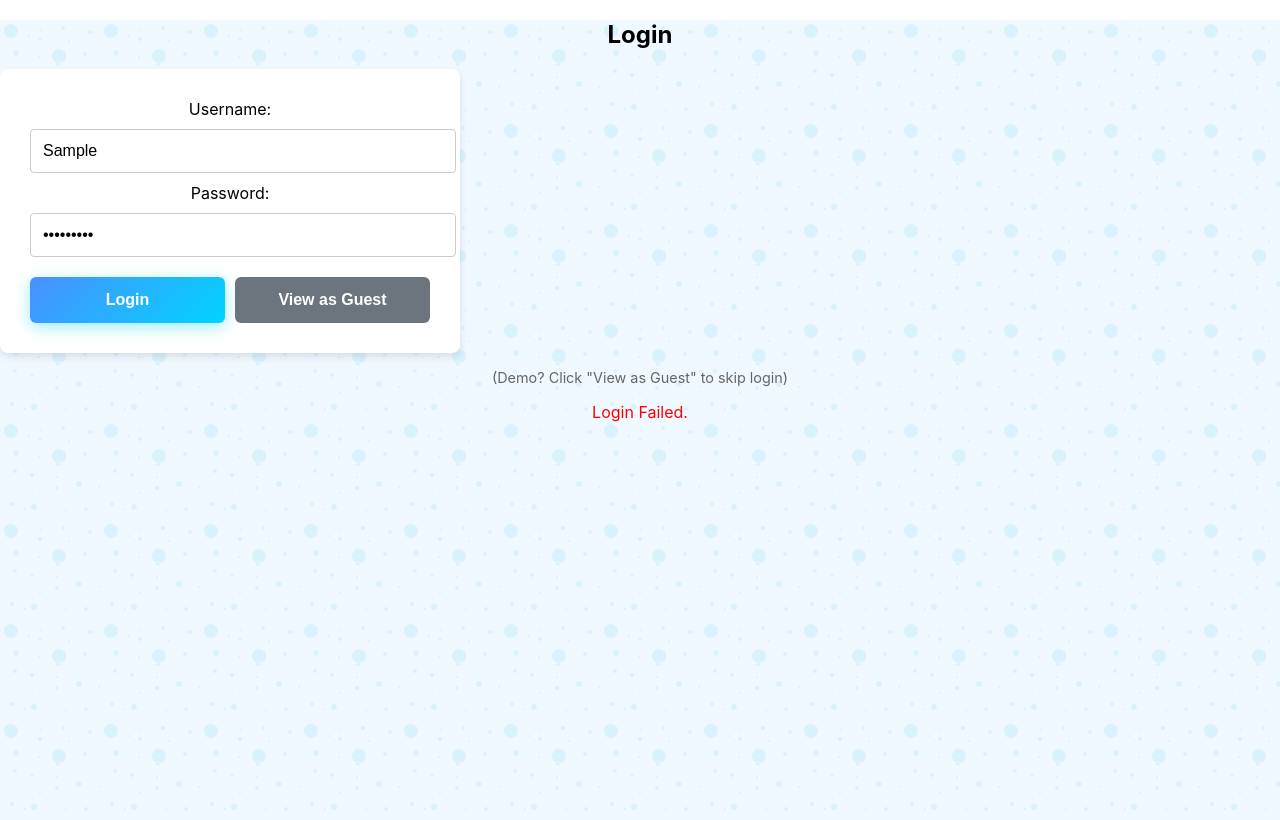
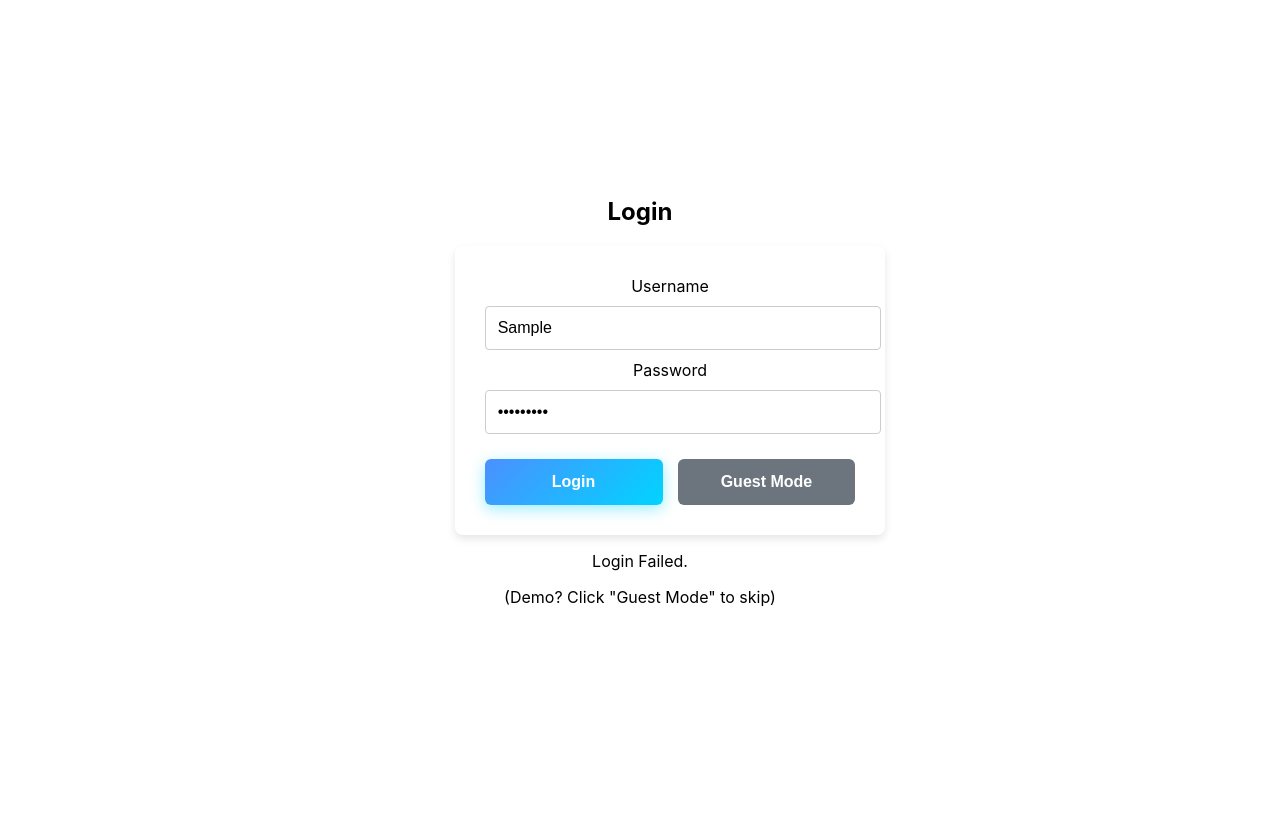
Before and after one commit to rony288/ronygram-app, a React (Create React App) app: page / in a window 1280 px wide. Both pictures are taken after typing "Sample", "Sample123" into the empty fields and a click on the button "Login". Built offline with nearby package versions, Linux system fonts and the light colour scheme.

Commit message:
Refactor Login component with guest login option

```diff
--- a/src/components/Login.js
+++ b/src/components/Login.js
@@ -34,18 +34,17 @@ const Login = () => {
         }
     };
 
-    // New function to handle guest access
     const handleGuestLogin = () => {
         navigate("/home");
     };
 
     return (
-        <div>
+        <div className="login-container">
+            <div className="login-card">
                 <h2>Login</h2>
-            {/* Fixed: Use className instead of class in React */}
                 <form className="login-form" onSubmit={handleLogin}>
-                <div>
-                    <label htmlFor="username">Username:</label>
+                    <div className="form-group">
+                        <label htmlFor="username">Username</label>
                         <input
                             type="text"
                             id="username"
@@ -54,8 +53,8 @@ const Login = () => {
                             required
                         />
                     </div>
-                <div>
-                    <label htmlFor="password">Password:</label>
+                    <div className="form-group">
+                        <label htmlFor="password">Password</label>
                         <input
                             type="password"
                             id="password"
@@ -65,26 +64,26 @@ const Login = () => {
                         />
                     </div>
 
-                <div style={{ display: 'flex', gap: '10px', marginTop: '10px' }}>
-                    <button type="submit">Login</button>
-
-                    {/* New Guest Button */}
+                    <div className="button-group">
+                        <button type="submit" className="login-btn">
+                            Login
+                        </button>
                         <button
                             type="button"
                             onClick={handleGuestLogin}
-                        style={{ backgroundColor: '#6c757d' }} // Optional: Grey color to distinguish it
+                            className="guest-btn"
                         >
-                        View as Guest
+                            Guest Mode
                         </button>
                     </div>
                 </form>
 
-            {/* Optional: Show credentials helper text */}
-            <p style={{ marginTop: '1rem', fontSize: '0.9rem', color: '#666' }}>
-                (Demo? Click "View as Guest" to skip login)
+                {error && <p className="error-msg">{error}</p>}
+
+                <p className="helper-text">
+                    (Demo? Click "Guest Mode" to skip)
                 </p>
-
-            {error && <p style={{ color: 'red' }}>{error}</p>}
+            </div>
         </div>
     );
 };
```
Lines whose indentation alone changed are shown as unchanged.
